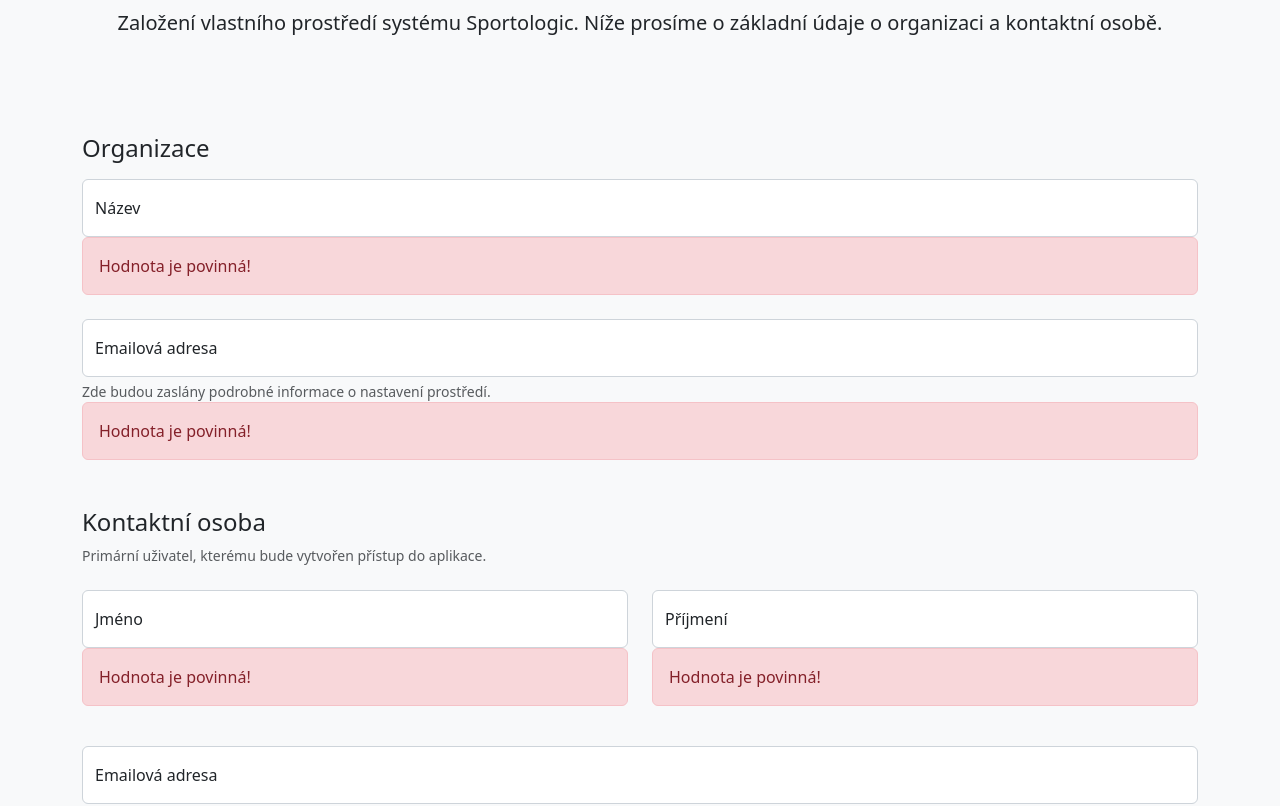
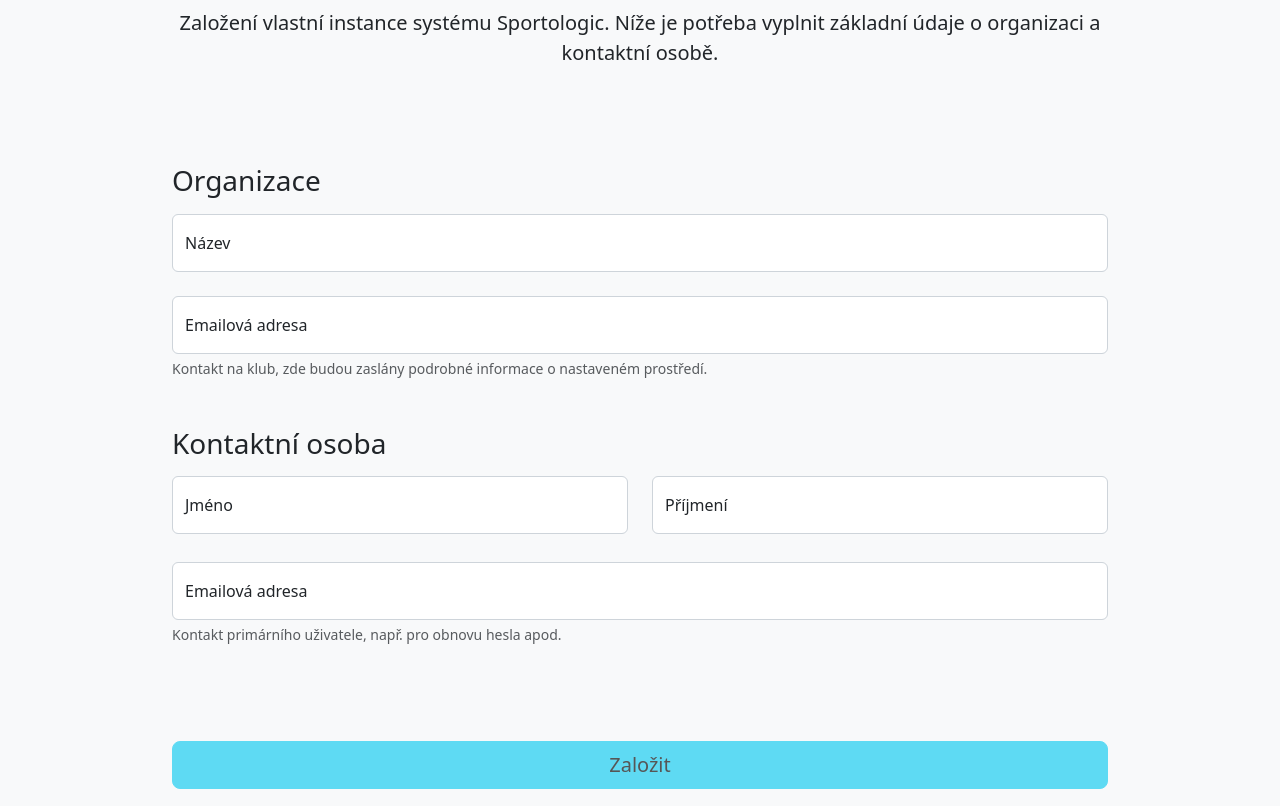
Before and after one commit to jzaoralek/Swimming-Club-Bohumin, an Angular app in the folder sprt-admin-ui/: page /create-instance in a window 1280 px wide. Shown: the part 480-1286 px from the top of the page. Built offline with nearby package versions, Linux system fonts and the light colour scheme.

Commit message:
SprtAdminUI, form validations

```diff
--- a/sprt-admin-ui/src/app/cust-config-form/cust-config-form.component.html
+++ b/sprt-admin-ui/src/app/cust-config-form/cust-config-form.component.html
@@ -1,6 +1,6 @@
 <div class="py-5 text-center">
   <h2>Vyzkoušejte zdarma</h2>
-  <p class="lead my-5">Založení vlastního prostředí systému Sportologic. Níže prosíme o základní údaje o organizaci a kontaktní osobě.</p>
+  <p class="lead my-5">Založení vlastní instance systému Sportologic. Níže je potřeba vyplnit základní údaje o organizaci a kontaktní osobě.</p>
 </div>
 
 <!-- Validation msg -->
@@ -8,8 +8,8 @@
   {{ validMsg }}
 </div>
 
-<form (ngSubmit)="onSubmit()" #custConfigForm="ngForm">
-  <h4 class="mb-3">Organizace</h4>
+<form (ngSubmit)="onSubmit()" #custConfigForm="ngForm" >
+  <h3 class="mb-3">Organizace</h3>
   <!-- Organization name -->
   <div class="form-floating mb-3 my-2">
     <input type="text" [(ngModel)]="custConfig.custName"
@@ -18,12 +18,17 @@
       id="custName"
       name="custName"
       maxlength="100"
-      equired #custName="ngModel">
+      required #custName="ngModel">
     <label for="custName">Název</label>
-    <div [hidden]="!custName.pristine" class="alert alert-danger">Hodnota je povinná!</div>
+    <div *ngIf="custName.invalid && (custName.dirty || custName.touched)" class="alert alert-danger my-2">
+      <div *ngIf="custName.errors?.['required']">
+        Hodnota je povinná!
+      </div>
+    </div>
   </div>
+
   <!-- Organization email -->
-  <div class="form-floating mb-3 my-4">
+  <div class="form-floating mb-5 my-4">
     <input type="email" [(ngModel)]="custConfig.custEmail"
       class="form-control"
       id="custEmail"
@@ -34,13 +39,18 @@
       required
       #custEmail="ngModel">
     <label for="custEmail">Emailová adresa</label>
-    <div class="form-text">Zde budou zaslány podrobné informace o nastavení prostředí.</div>
-    <div [hidden]="!custEmail.pristine" class="alert alert-danger">Hodnota je povinná!</div>
-    <div [hidden]="!custEmail.errors?.['email']" class="alert alert-danger">Neplatný formát emailu!</div>
+    <div class="form-text">Kontakt na klub, zde budou zaslány podrobné informace o nastaveném prostředí.</div>
+    <div *ngIf="custEmail.invalid && (custEmail.dirty || custEmail.touched)" class="alert alert-danger my-2">
+      <div *ngIf="custEmail.errors?.['required']">
+        Hodnota je povinná!
+      </div>
+      <div *ngIf="custEmail.errors?.['email']">
+        Neplatný formát emailu!
+      </div>
+    </div>
   </div>
 
-  <h4 class="mb-2 my-5">Kontaktní osoba</h4>
-  <p class="form-text">Primární uživatel, kterému bude vytvořen přístup do aplikace.</p>
+  <h3 class="mb-2 my-5">Kontaktní osoba</h3>
   <div class="row mb-3">
     <div class="col">
       <!-- Admin firstname -->
@@ -53,7 +63,11 @@
               placeholder="Jméno"
               required #admFirstname="ngModel">
         <label for="admFirstname">Jméno</label>
-        <div [hidden]="!admFirstname.pristine" class="alert alert-danger">Hodnota je povinná!</div>
+        <div *ngIf="admFirstname.invalid && (admFirstname.dirty || admFirstname.touched)" class="alert alert-danger my-2">
+          <div *ngIf="admFirstname.errors?.['required']">
+            Hodnota je povinná!
+          </div>
+        </div>
       </div>
     </div>
     <div class="col">
@@ -67,13 +81,17 @@
               placeholder="Příjmení"
               required #admSurname="ngModel">
         <label for="admSurname">Příjmení</label>
-        <div [hidden]="!admSurname.pristine" class="alert alert-danger">Hodnota je povinná!</div>
+        <div *ngIf="admSurname.invalid && (admSurname.dirty || admSurname.touched)" class="alert alert-danger my-2">
+          <div *ngIf="admSurname.errors?.['required']">
+            Hodnota je povinná!
+          </div>
+        </div>
       </div>
     </div>
   </div>
 
   <!-- Admin email -->
-  <div class="form-floating mb-3 my-4">
+  <div class="form-floating mb-5 my-4">
     <input type="text" [(ngModel)]="custConfig.admEmail"
       class="form-control"
       id="admEmail"
@@ -84,13 +102,18 @@
       email
       #admEmail="ngModel">
     <label for="admEmail">Emailová adresa</label>
-    <div class="form-text" >Slouží pro uživatele, např. pro obnovu hesla apod.</div>
-    <div [hidden]="!admEmail.pristine" class="alert alert-danger">Hodnota je povinná!</div>
-    <div [hidden]="!admEmail.errors?.['email']" class="alert alert-danger">Neplatný formát emailu!</div>
+    <div class="form-text" >Kontakt primárního uživatele, např. pro obnovu hesla apod.</div>
+    <div *ngIf="admEmail.invalid && (admEmail.dirty || admEmail.touched)" class="alert alert-danger my-2">
+      <div *ngIf="admEmail.errors?.['required']">
+        Hodnota je povinná!
+      </div>
+      <div *ngIf="admEmail.errors?.['email']">
+        Neplatný formát emailu!
+      </div>
+    </div>
   </div>
 
   <button type="submit"
     [disabled]="!custConfigForm.form.valid"
     class="w-100 btn btn-info btn-lg my-5">Založit</button>
-
 </form>
--- /dev/null
+++ b/sprt-admin-ui/src/assets/js/form-validation.js
@@ -0,0 +1,20 @@
+// Example starter JavaScript for disabling form submissions if there are invalid fields
+(function () {
+    'use strict'
+
+    // Fetch all the forms we want to apply custom Bootstrap validation styles to
+    var forms = document.querySelectorAll('.needs-validation')
+
+    // Loop over them and prevent submission
+    Array.prototype.slice.call(forms)
+      .forEach(function (form) {
+        form.addEventListener('submit', function (event) {
+          if (!form.checkValidity()) {
+            event.preventDefault()
+            event.stopPropagation()
+          }
+
+          form.classList.add('was-validated')
+        }, false)
+      })
+  })()
--- a/sprt-admin-ui/src/index.html
+++ b/sprt-admin-ui/src/index.html
@@ -18,5 +18,6 @@
   <!-- JavaScript Bundle with Popper -->
   <script src="https://cdn.jsdelivr.net/npm/bootstrap@5.2.0-beta1/dist/js/bootstrap.bundle.min.js"
   integrity="sha384-pprn3073KE6tl6bjs2QrFaJGz5/SUsLqktiwsUTF55Jfv3qYSDhgCecCxMW52nD2" crossorigin="anonymous"></script>
+  <script src="assets/js/form-validation.js"></script>
 </body>
 </html>
--- a/sprt-admin-ui/src/styles.css
+++ b/sprt-admin-ui/src/styles.css
@@ -9,3 +9,7 @@
 :root {
 --bs-body-color-rgb: 33,37,41;
 }
+
+.container {
+    max-width: 960px;
+  }
```
